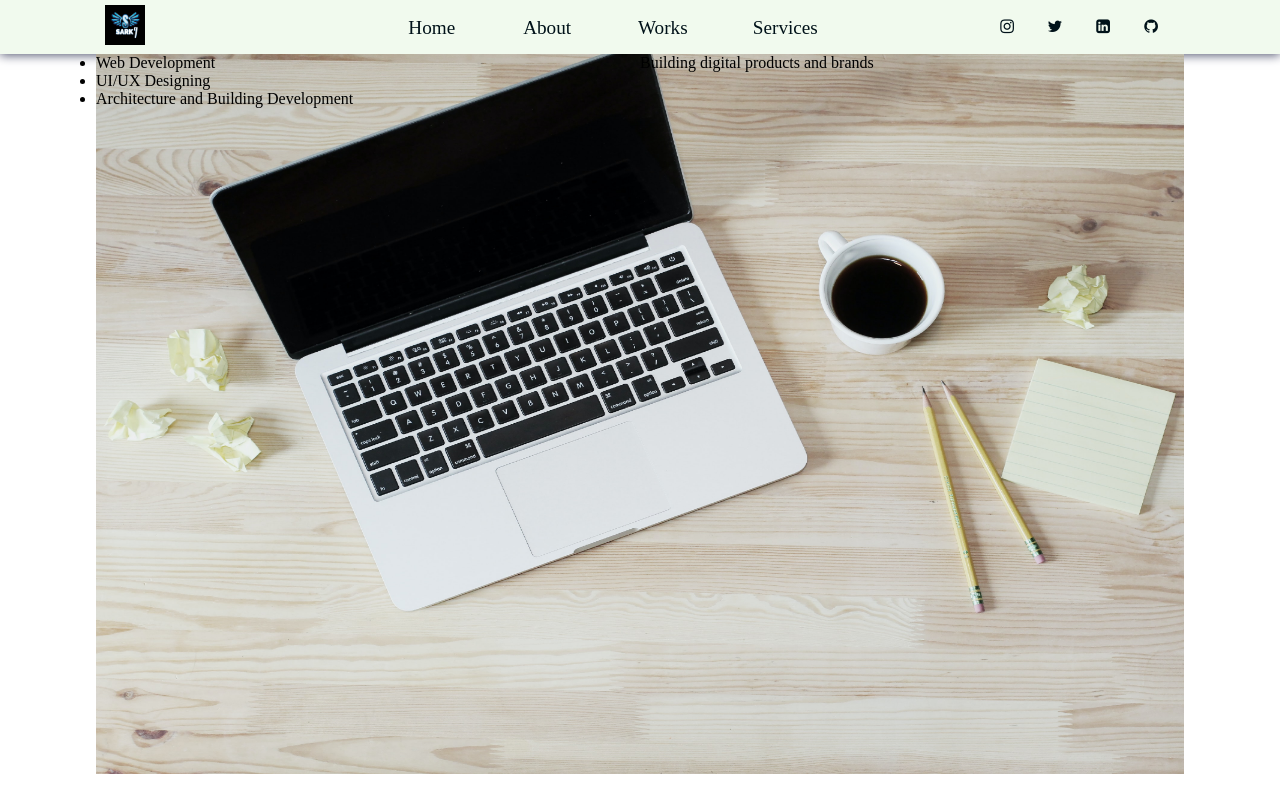
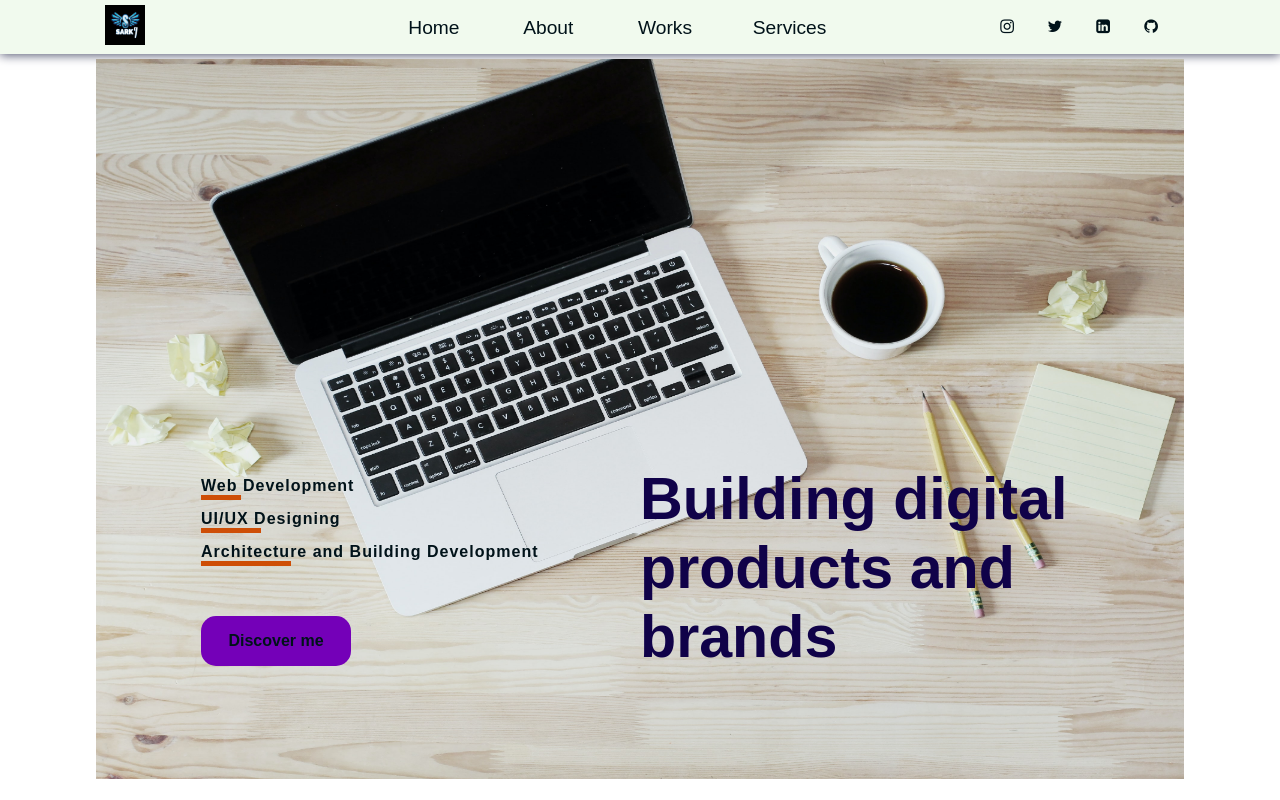
Before and after one commit to IchaCoder/My-Portfolio, a plain HTML site: page index.html in a window 1280 px wide. Drawn offline with Linux system fonts and the light colour scheme.

Commit message:
home section
still improving the home section design

```diff
--- a/index.html
+++ b/index.html
@@ -36,9 +36,13 @@
         <div class="home-opt-one">
             <ul>
                 <li>Web Development</li>
+                <div class="home-underline" style="width: 40px; height: 5px; background: #CE4E06;"></div>
                 <li>UI/UX Designing</li>
+                <div class="home-underline" style="width: 60px; height: 5px; background: #CE4E06;"></div>
                 <li>Architecture and Building Development</li>
+                <div class="home-underline" style="width: 90px; height: 5px; background: #CE4E06;"></div>
             </ul>
+            <button class="discover">Discover me</button>
         </div>
         <div class="home-opt-two">
             Building digital products and brands
--- a/style.css
+++ b/style.css
@@ -10,6 +10,9 @@
     box-sizing: border-box;
     margin:0;
     padding: 0;
+}
+html{
+    font-family: Arial, Helvetica, sans-serif;
 }
 header{
     padding: 5px;
@@ -84,9 +87,47 @@ header{
     background-position: center;
     background-size: 1200px 90vh;
     background-repeat: no-repeat;
-
+    margin-top: 5px;
 }
 .home{
     display: grid;
-    grid-template-columns: repeat(auto-fit, minmax(100px, 1fr));
+    grid-template-columns: repeat(auto-fit, minmax(300px, 1fr));
+    align-items: center;
 }
+.home-opt-one ul li{
+    list-style-type: var(--list-style);
+    letter-spacing: 1px;
+}
+.home-opt-two{
+    color: #100249;
+    font-size: 3.7rem;
+    font-weight: bold;
+    margin-top:5em;
+}
+.home-opt-one{
+    color: var(--primary-black);
+    font-size: 1rem;
+    margin-top:19em;
+    font-weight: bold;
+    padding: 5px;
+    margin-left: 100px;
+}
+.home-opt-one ul li::after{
+    background: red;
+    width: 100px;
+    height: 10px;
+}
+.home-underline{
+    margin-bottom: 10px;
+}
+.discover{
+    width: 150px;
+    height: 50px;
+    background: var(--primary-blue);
+    color: var(--primary-black);
+    font-size: 16px;
+    font-weight: bolder;
+    border-radius: 15px;
+    border: none;
+    margin-top: 40px;
+}
```
